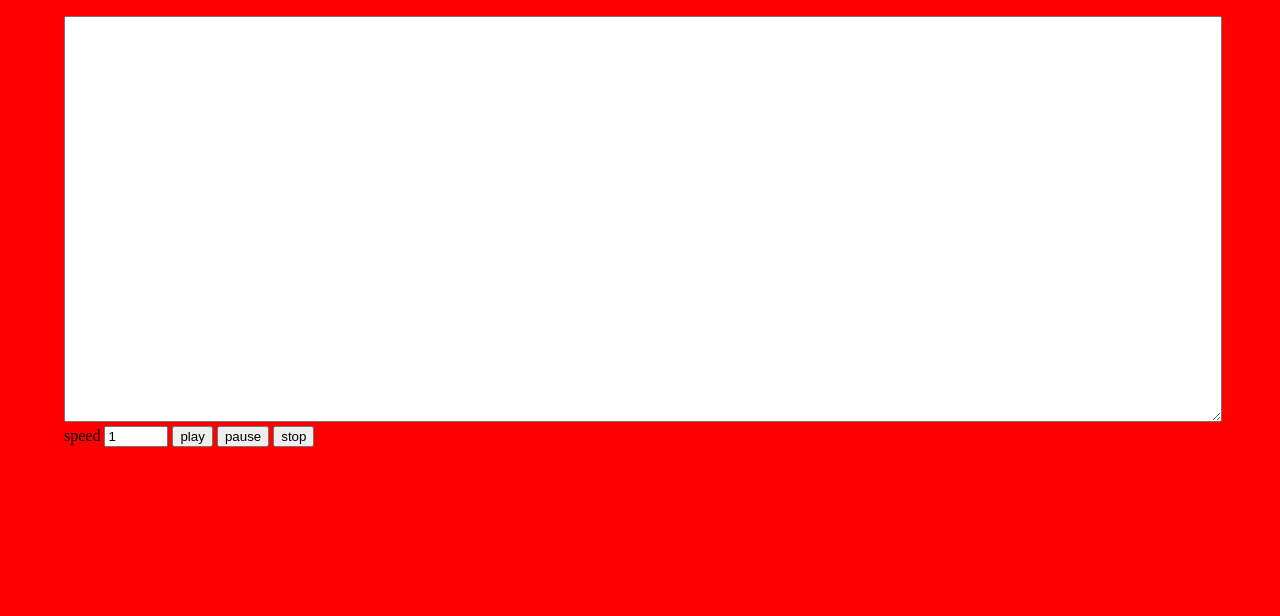
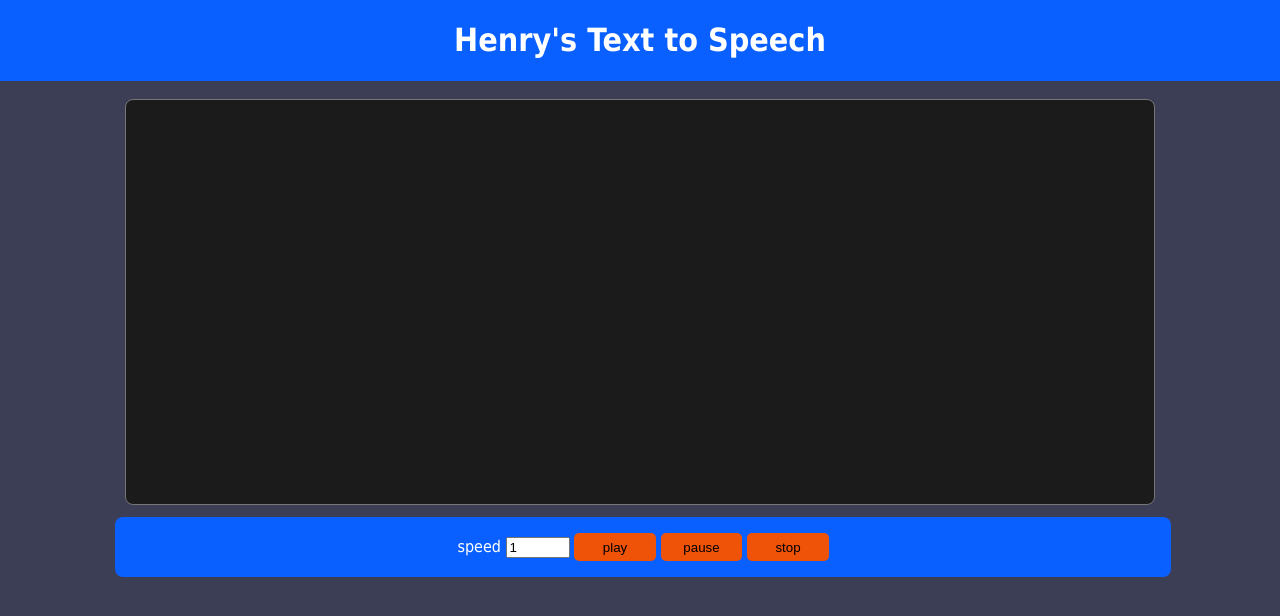
Before and after one commit to HRO0806/text-to-speach, a plain HTML site: page index.html in a window 1280 px wide. Drawn offline with Linux system fonts and the light colour scheme.

Commit message:
finished styling

```diff
--- a/dist/style.css
+++ b/dist/style.css
@@ -1,10 +1,58 @@
 body{
-  width: 90%;
+  width: 100%;
   margin: 0 auto;
   margin-top: 1rem;
-  background-color: red;
+  background-color: #3C3E56;
+  text-align: center;
 }
+.title{
+  background-color: #0A60FF;
+  color: #FFFFFF;
+  text-align: center;
+  font-family: Tahoma, Verdana, sans-serif;
+}
+
+.sticky{
+  position: fixed;
+  top: 0;
+  width: 100%;
+}
+
 #text {
-  width: 100%;
+  width: 80%;
   height: 50vh;
+  border-radius: 8px;
+  resize: none;
+  background-color: #1B1B1B;
+  color: #FFFFFF;
+  font-size: 3rem;
+  margin-top: 83px;
+  font-family: Tahoma, Verdana, sans-serif;
 }
+.controles{
+  background-color: #0A60FF;
+  padding: 1rem;
+  margin-top: 0.5rem;
+  margin-left: 9%;
+  border-radius: 8px;
+  text-align: center;
+  width: 80%;
+  font-family: Tahoma, Verdana, sans-serif;
+}
+.text-on-dark{
+  color: #FFFF;
+}
+
+.controle-button{
+  background-color: #EE5307;
+  border: none;
+  border-radius: 5px;
+  width: 8%;
+  height: 3.5vh;
+}
+
+.controle-button:hover{
+  background-color: #1B1B1B;
+  color: #FFFFFF;
+  box-shadow: 0 12px 16px 0 rgba(0,0,0,0.24), 0 17px 50px 0 rgba(0,0,0,0.19);
+}
--- a/index.html
+++ b/index.html
@@ -9,12 +9,17 @@
     <script src="dist/main.js" defer></script>
   </head>
   <body>
+    <header class="title sticky">
+      <h1>Henry's Text to Speech</h1>
+    </header>
     <textarea id="text"></textarea>
-    <label for="speed">speed</label>
-    <input type="number" name="speed" id="speed" min=".5"
-    max="3" step=".5" value="1">
-    <button id="play-button">play</button>
-    <button id="pause-button">pause</button>
-    <button id="stop-button">stop</button>
+    <div class="controles">
+      <label for="speed" class="text-on-dark">speed</label>
+      <input type="number" name="speed" id="speed" min=".5"
+      max="3" step=".5" value="1">
+      <button class="text-on-light controle-button" id="play-button">play</button>
+      <button class="text-on-light controle-button" id="pause-button">pause</button>
+      <button class="text-on-light controle-button" id="stop-button">stop</button>
+    </div>
   </body>
 </html>
```
